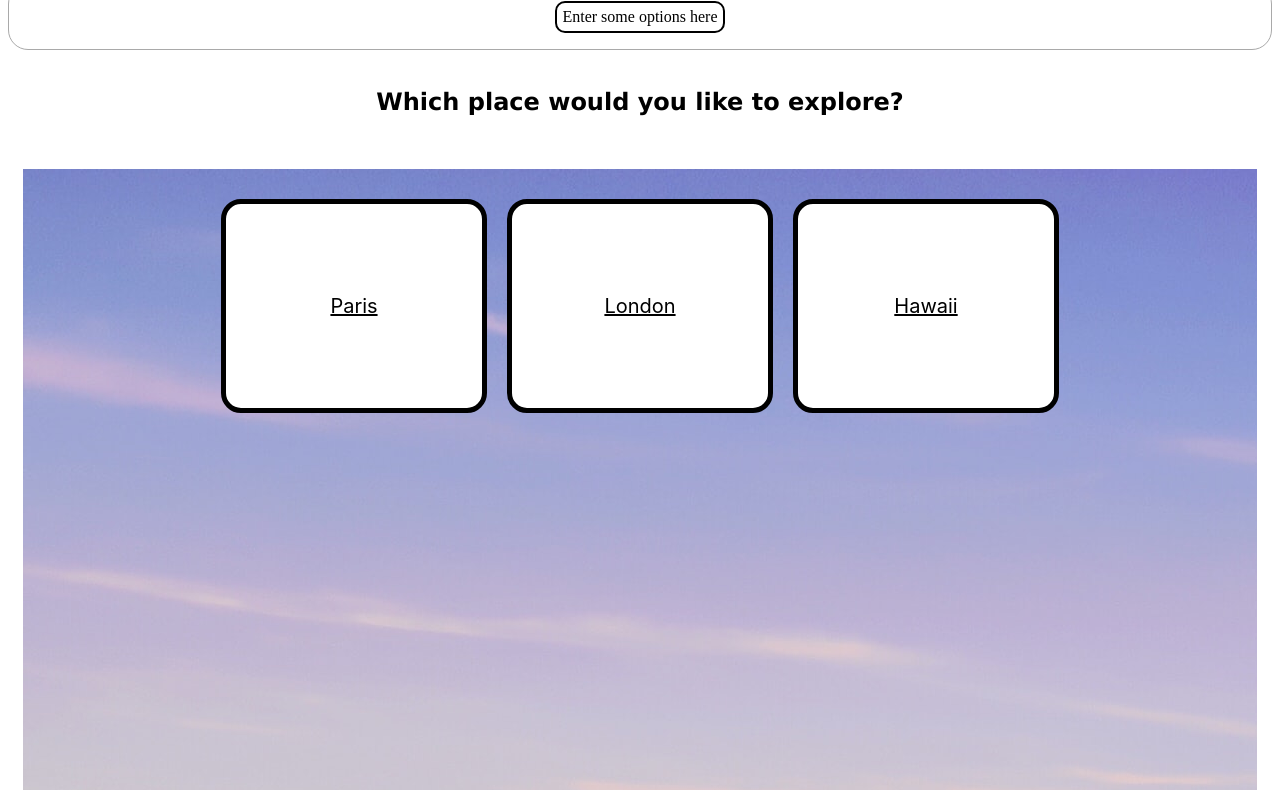
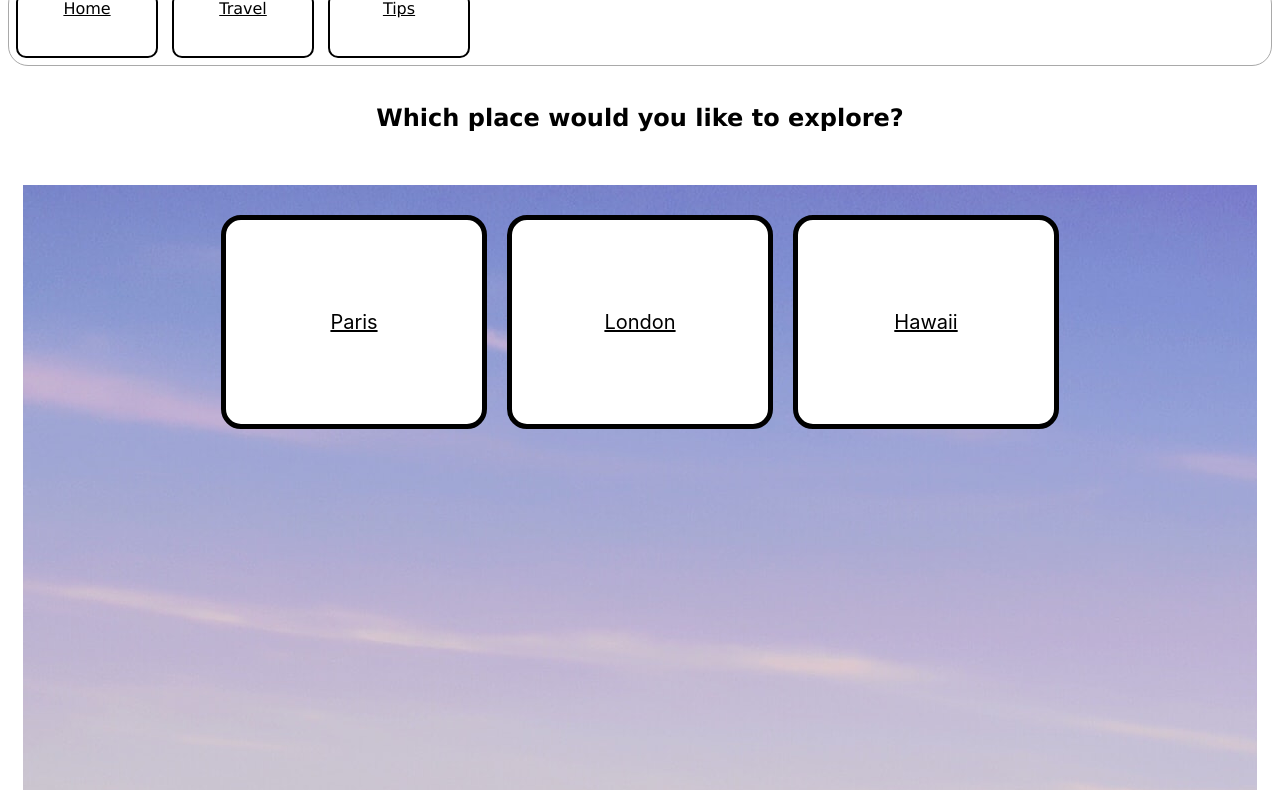
Before and after one commit to Binish077/INIT-challenges, a plain HTML site: page init_day4_homepage.html in a window 1280 px wide. Shown: the part 80-870 px from the top of the page. Drawn offline with Linux system fonts and the light colour scheme.

Commit message:
changed navigation bar on homepage

```diff
--- a/init_day4_homepage.html
+++ b/init_day4_homepage.html
@@ -14,7 +14,9 @@
             </a>
         </div>
         <div id="navigation-bar">
-            <p class="navigation-item">Enter some options here</p>
+            <a href="init_day4_homepage.html" class="navigation-item">Home</a>
+            <a href="/travel2/index.html" class="navigation-item">Travel</a>
+            <a href="/travel/index.html" class="navigation-item">Tips</a>
             <!--ideas: tips for travel, best places to visit per season, etc.-->
         </div>
 
--- a/init_day4_stylesheet.css
+++ b/init_day4_stylesheet.css
@@ -3,12 +3,13 @@
     color: black;
     display:flex;
     flex-direction: row;
-    justify-content: center;
+    align-content: flex-start;
     border-radius: 20px;
     padding: 5px, 45vw, 5px, 45vw;
     border-style: solid;
     border-color: darkgrey;
     border-width: 1px;
+    height: 10vh;
 
 }
 
@@ -19,6 +20,11 @@
     border-radius: 10px;
     padding: 5px;
     transition: background 0.25s ease-in;
+    width: 10vw;
+    text-align: center;
+    font-family:Verdana, Geneva, Tahoma, sans-serif;
+    color: black;
+    margin: 7px;
 
 }
 
```
